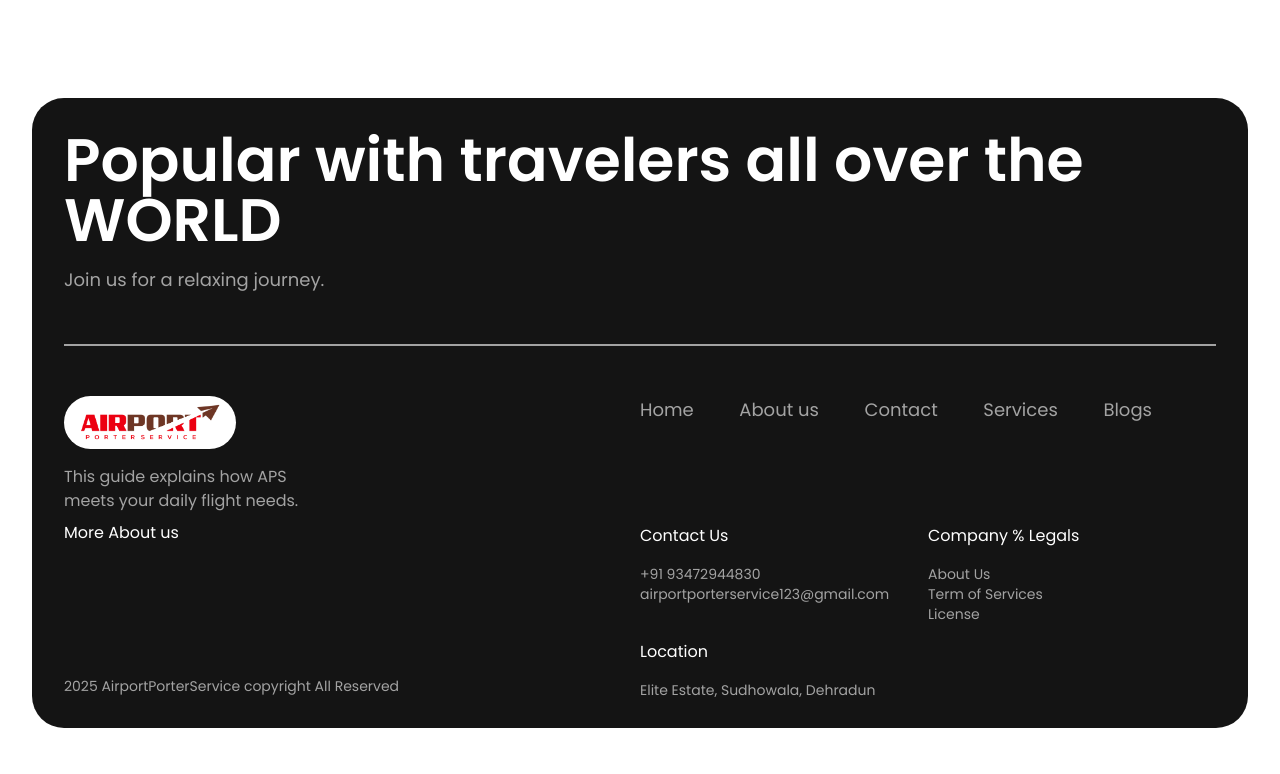
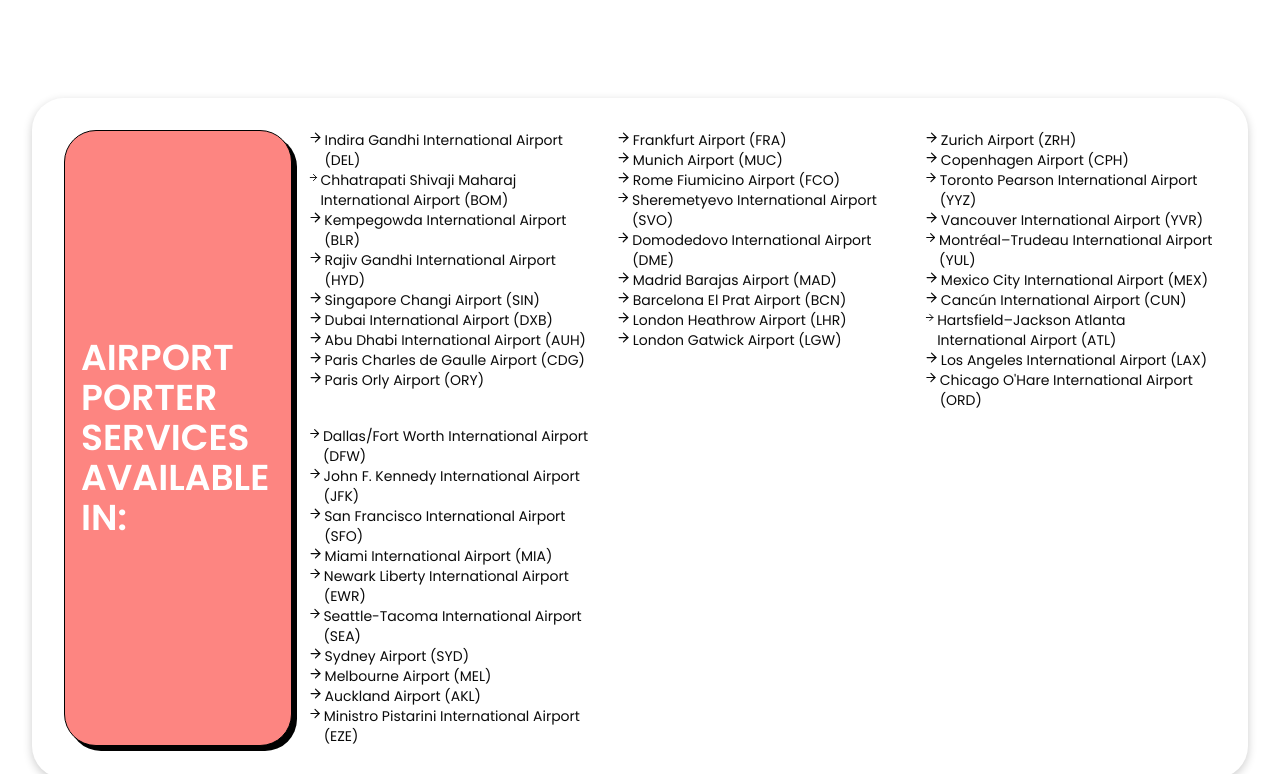
Before and after one commit to AjayRajNegi/APS, a Next.js app: page / in a window 1280 px wide. Shown: the part 3226-4000 px from the top of the page. Built offline with nearby package versions, Linux system fonts and the light colour scheme.

Commit message:
airports list

```diff
--- a/src/app/page.tsx
+++ b/src/app/page.tsx
@@ -1,9 +1,58 @@
 import Link from "next/link";
 import Image from "next/image";
-import { ArrowDownRight } from "lucide-react";
+import { ArrowDownRight, ArrowRight } from "lucide-react";
 import { TicketForm } from "./components/TicketForm";
 import { BlogsSection } from "./components/BlogsSection";
 import { AirportSection } from "./components/AirportSection";
+const airports1: string[] = [
+  "Indira Gandhi International Airport (DEL)",
+  "Chhatrapati Shivaji Maharaj International Airport (BOM)",
+  "Kempegowda International Airport (BLR)",
+  "Rajiv Gandhi International Airport (HYD)",
+  "Singapore Changi Airport (SIN)",
+  "Dubai International Airport (DXB)",
+  "Abu Dhabi International Airport (AUH)",
+  "Paris Charles de Gaulle Airport (CDG)",
+  "Paris Orly Airport (ORY)",
+];
+
+const airports2 = [
+  "Frankfurt Airport (FRA)",
+  "Munich Airport (MUC)",
+  "Rome Fiumicino Airport (FCO)",
+  "Sheremetyevo International Airport (SVO)",
+  "Domodedovo International Airport (DME)",
+  "Madrid Barajas Airport (MAD)",
+  "Barcelona El Prat Airport (BCN)",
+  "London Heathrow Airport (LHR)",
+  "London Gatwick Airport (LGW)",
+];
+
+const airports3 = [
+  "Zurich Airport (ZRH)",
+  "Copenhagen Airport (CPH)",
+  "Toronto Pearson International Airport (YYZ)",
+  "Vancouver International Airport (YVR)",
+  "Montréal–Trudeau International Airport (YUL)",
+  "Mexico City International Airport (MEX)",
+  "Cancún International Airport (CUN)",
+  "Hartsfield–Jackson Atlanta International Airport (ATL)",
+  "Los Angeles International Airport (LAX)",
+  "Chicago O'Hare International Airport (ORD)",
+];
+
+const airports4 = [
+  "Dallas/Fort Worth International Airport (DFW)",
+  "John F. Kennedy International Airport (JFK)",
+  "San Francisco International Airport (SFO)",
+  "Miami International Airport (MIA)",
+  "Newark Liberty International Airport (EWR)",
+  "Seattle-Tacoma International Airport (SEA)",
+  "Sydney Airport (SYD)",
+  "Melbourne Airport (MEL)",
+  "Auckland Airport (AKL)",
+  "Ministro Pistarini International Airport (EZE)",
+];
 
 export default function Home() {
   return (
@@ -126,6 +175,58 @@ export default function Home() {
 
         <AirportSection />
       </article>
+      {/* All Airports Section */}
+      <article className="mb-[50px] flex gap-4 rounded-4xl p-8 shadow-[0_3px_10px_rgb(0,0,0,0.2)]">
+        <div className="bg-aps-300 flex w-[20%] items-center rounded-4xl border-[1px] border-black p-4 text-4xl font-semibold text-white shadow-[5px_5px_0px_0px_rgba(1,1,1)] transition-shadow duration-300 hover:shadow-none">
+          AIRPORT PORTER SERVICES AVAILABLE IN:
+        </div>
+        <div className="grid w-[80%] grid-cols-3 gap-4 text-sm">
+          <div>
+            {airports1.map((airport, index) => (
+              <div
+                key={index}
+                className="flex gap-0.5 transition-transform duration-150 hover:scale-110"
+              >
+                <ArrowRight size={15} />
+                <p>{airport}</p>
+              </div>
+            ))}
+          </div>
+          <div>
+            {airports2.map((airport, index) => (
+              <div
+                key={index}
+                className="flex gap-0.5 transition-transform duration-150 hover:scale-110"
+              >
+                <ArrowRight size={15} />
+                <p>{airport}</p>
+              </div>
+            ))}
+          </div>
+          <div>
+            {airports3.map((airport, index) => (
+              <div
+                key={index}
+                className="flex gap-0.5 transition-transform duration-150 hover:scale-110"
+              >
+                <ArrowRight size={15} />
+                <p>{airport}</p>
+              </div>
+            ))}
+          </div>
+          <div>
+            {airports4.map((airport, index) => (
+              <div
+                key={index}
+                className="flex gap-0.5 transition-transform duration-150 hover:scale-110"
+              >
+                <ArrowRight size={15} />
+                <p>{airport}</p>
+              </div>
+            ))}
+          </div>
+        </div>
+      </article>
     </div>
   );
 }
```
